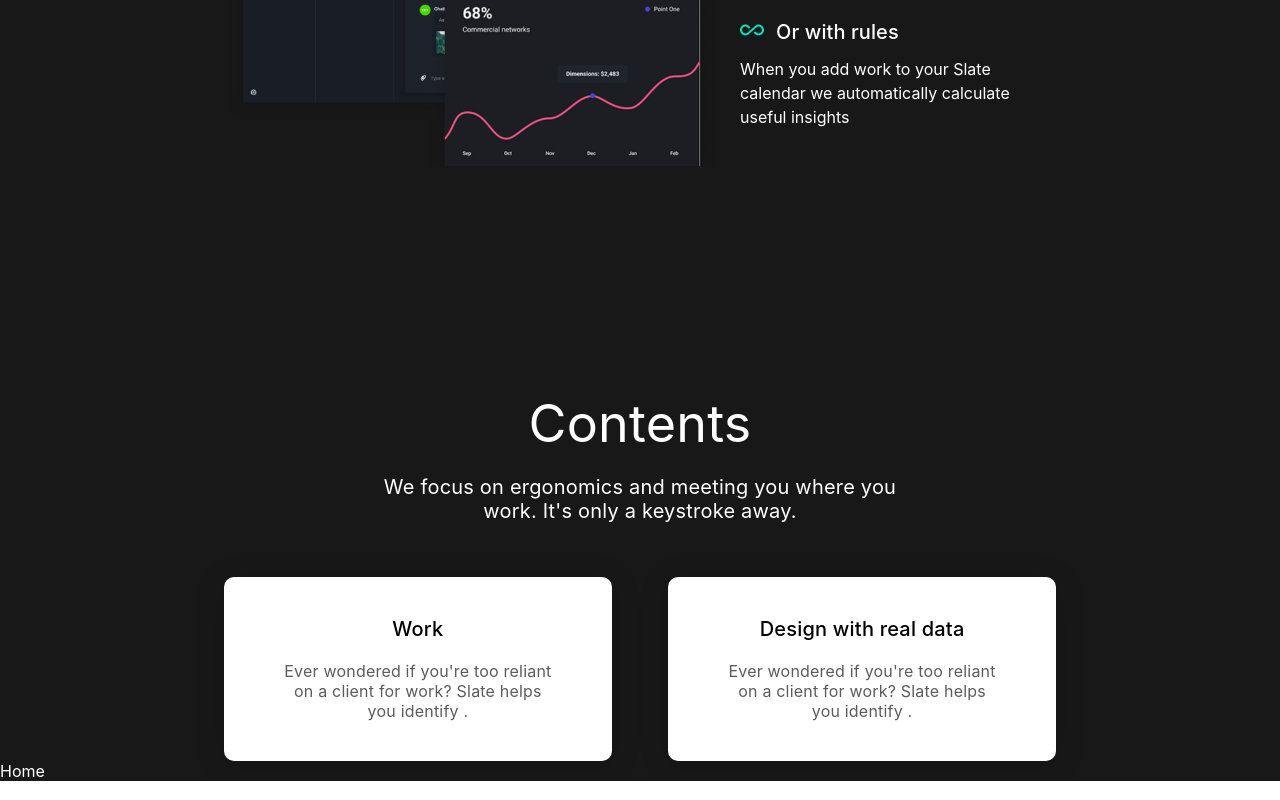
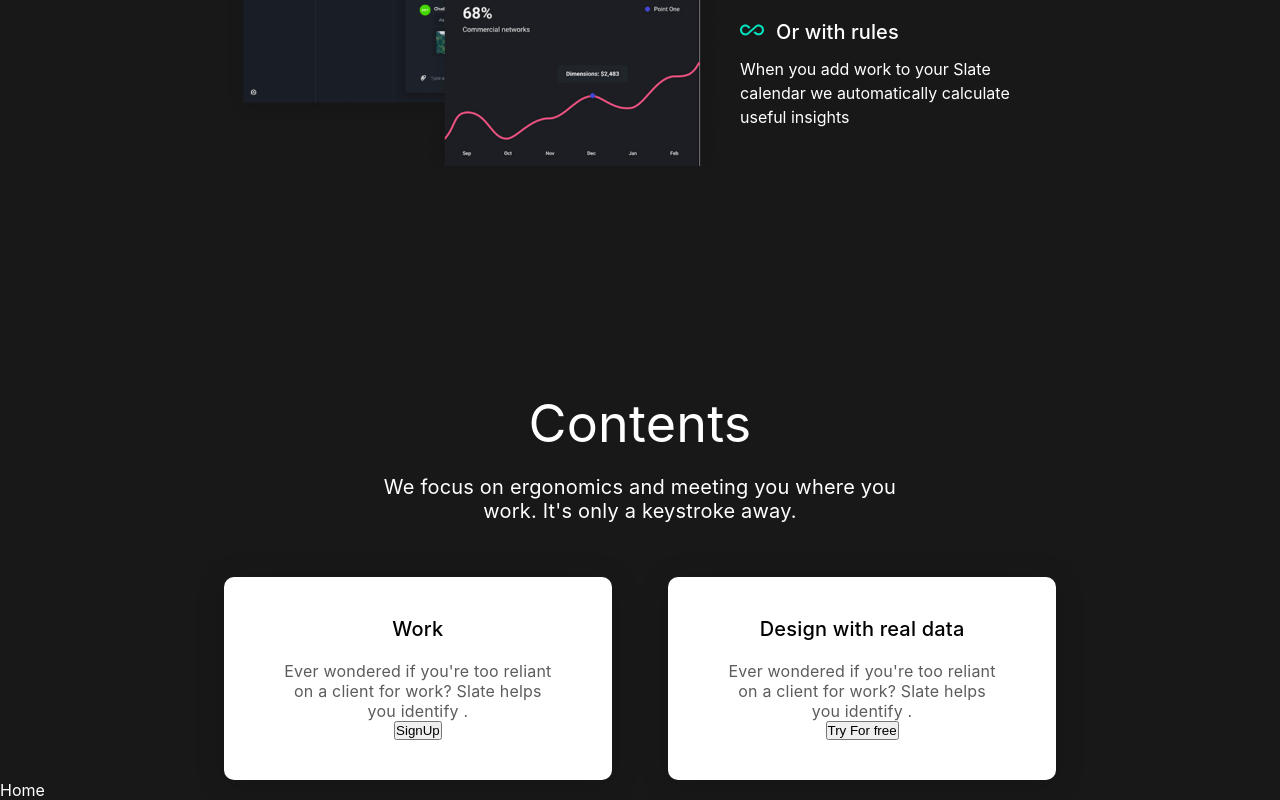
Before and after one commit to TheDa21crj/Landing-Page, a React (Create React App) app: page / in a window 1280 px wide. Shown: the part 2073-2873 px from the top of the page. Built offline with nearby package versions, Linux system fonts and the light colour scheme; the HTML template or start-up script is replaced by a standard one.

Commit message:
btn added

```diff
--- a/src/Components/Contents.js
+++ b/src/Components/Contents.js
@@ -19,6 +19,7 @@ export default function Contents() {
               Ever wondered if you're too reliant on a client for work? Slate
               helps you identify .
             </p>
+            <button>SignUp</button>
           </div>
           <div className="ContentRightDiv">
             <p className="CardsDivPTag">Design with real data</p>
@@ -26,6 +27,7 @@ export default function Contents() {
               Ever wondered if you're too reliant on a client for work? Slate
               helps you identify .
             </p>
+            <button>Try For free</button>
           </div>
         </div>
       </div>
```
